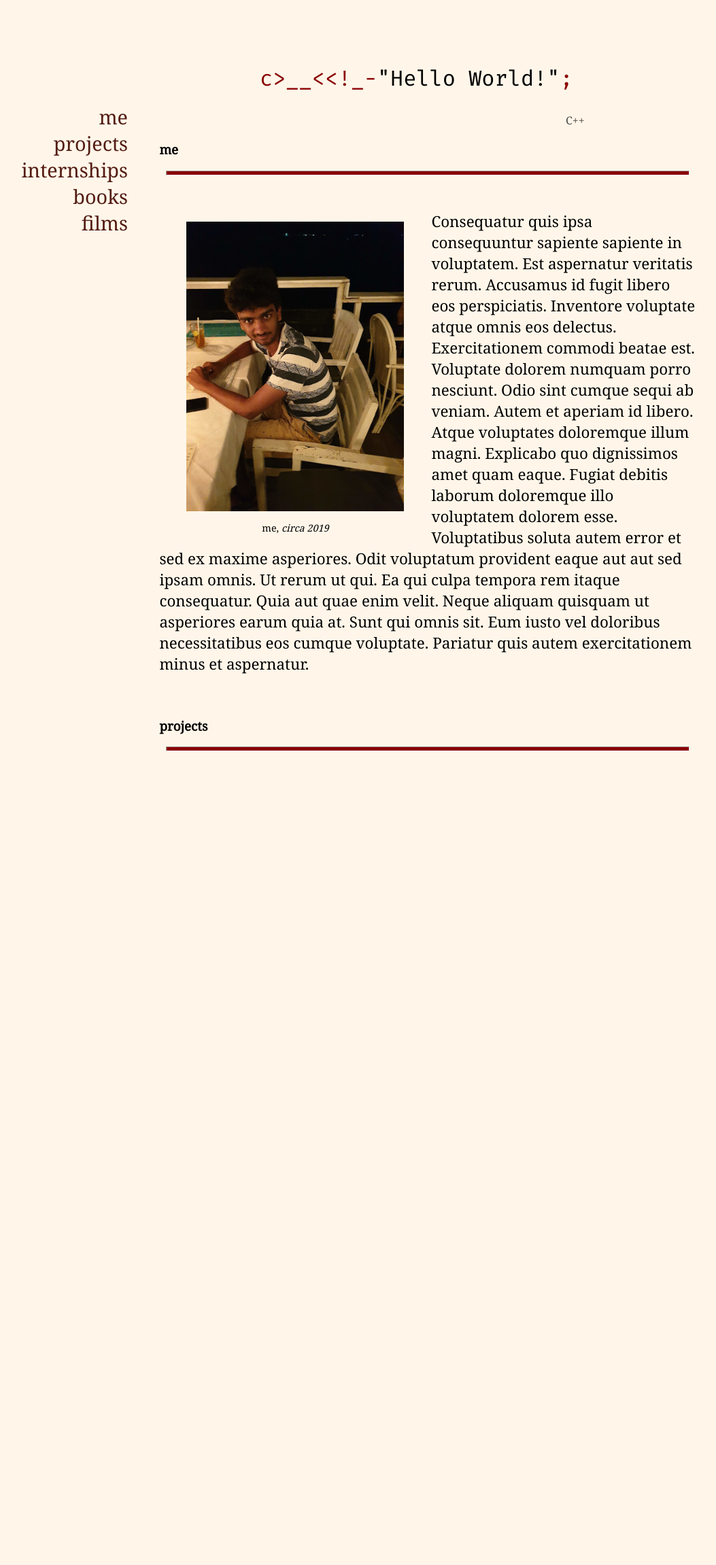
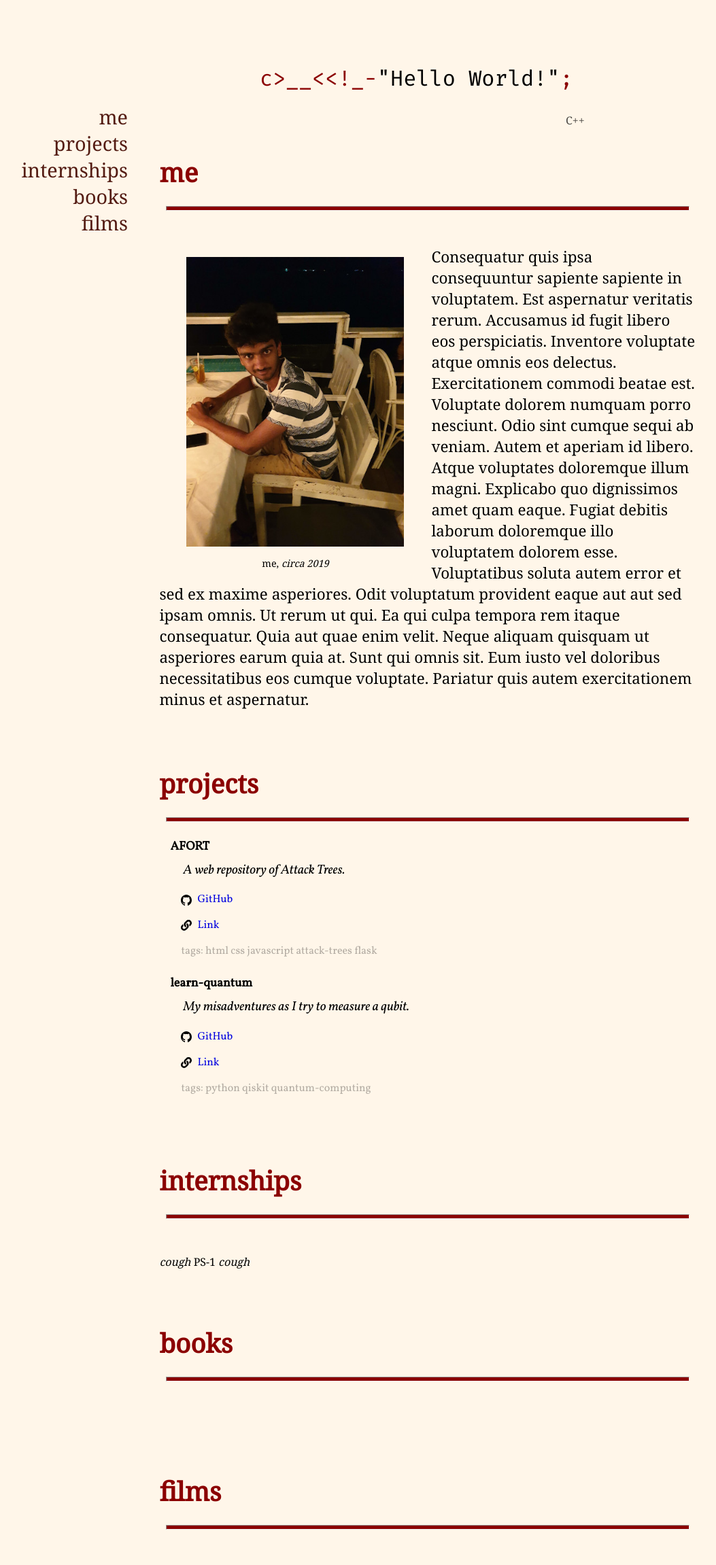
Before and after one commit to harshitgarg22/harshitgarg.in, a Flask app: page / in a window 1280 px wide. Shown: the whole page at 68% size, without its empty margins (95-1148 px from the left). Before the commit the page ends 1105 px from the top, so only its background shows below. Run offline with Flask 2, Linux system fonts and the light colour scheme.

Commit message:
Completed #projects

```diff
--- /dev/null
+++ b/cgi-bin/assets/css/projects.css
@@ -0,0 +1,43 @@
+#project-list {
+  list-style-type: none;
+  padding-left: 1em;
+  color: black;
+  font-family: "Vollkorn", serif;
+}
+
+#project-list > li section a {
+  text-decoration: none;
+  margin-left: 1em;
+  color: #0000df;
+  /* font-family: "Noto Serif", serif; */
+}
+
+#project-list > li section i {
+  padding-left: 1.5em;
+  background-size: 1em;
+}
+
+.project-name {
+  font-size: large;
+  margin-bottom: 0.5em;
+}
+
+.project-description {
+  font-style: italic;
+  margin-top: 0px;
+  font-size: 1.2em;
+  margin-left: 1em;
+}
+
+.project-tags {
+  color: rgba(0, 0, 0, 0.3);
+  margin-left: 1em;
+}
+
+.github-icon {
+  background: url(/static/icons/github.svg) center left no-repeat;
+}
+
+.link-icon {
+  background: url(/static/icons/link-solid.svg) center left no-repeat;
+}
--- a/cgi-bin/templates/index.html
+++ b/cgi-bin/templates/index.html
@@ -8,6 +8,7 @@
     <link rel="stylesheet" href="static/css/nav.css" />
     <link rel="stylesheet" href="static/css/index.css" />
     <link rel="stylesheet" href="static/css/greetings.css" />
+    <link rel="stylesheet" href="static/css/projects.css" />
     <link
       href="https://fonts.googleapis.com/css2?family=Noto+Serif&display=swap"
       rel="stylesheet"
@@ -16,6 +17,7 @@
       href="https://fonts.googleapis.com/css2?family=Fira+Mono&display=swap"
       rel="stylesheet"
     />
+    <link href="https://fonts.googleapis.com/css2?family=Vollkorn:ital@0;1&display=swap" rel="stylesheet">
   </head>
 
   <body onload="displayGreetings(greetings)">
@@ -35,14 +37,10 @@
           >
         </li>
         <li>
-          <a href="#books" onclick="javascript:;" class="nav-element"
-            >books</a
-          >
+          <a href="#books" onclick="javascript:;" class="nav-element">books</a>
         </li>
         <li>
-          <a href="#films" onclick="javascript:;" class="nav-element"
-            >films</a
-          >
+          <a href="#films" onclick="javascript:;" class="nav-element">films</a>
         </li>
       </ul>
     </nav>
@@ -58,7 +56,7 @@
       </div>
       <article id="article-content">
         <section name="me">
-          <h1>me</h1>
+          <h1 class="sub-headings">me</h1>
           <hr />
           <br /><br />
           <figure id="me">
@@ -90,7 +88,56 @@
         </section>
         <section name="projects">
           <br /><br />
-          <h1>projects</h1>
+          <h1 class="sub-headings">projects</h1>
+          <hr />
+          <ul id="project-list">
+            {% for project in projects %}
+            <li>
+              <section>
+                <h1 class="project-name">
+                  {{project.name}}
+                </h1>
+                <p class="project-description">
+                  {{project.description}}
+                </p>
+                <p class="project-github">
+                  {% if 'github' in project%}
+                  <a href="{{project.github}}"
+                    ><i class="github-icon"></i>GitHub</a
+                  >
+                  {% endif %}
+                </p>
+                <p class="project-link">
+                  {% if 'link' in project%}
+                  <a href="{{project.link}}"><i class="link-icon"></i>Link</a>
+                  {% endif %}
+                </p>
+                <p class="project-tags">
+                  tags: {% for tag in project.tags %}
+                      {{ tag }}
+                  {% endfor %}
+                </p>
+              </section>
+            </li>
+            {% endfor %}
+          </ul>
+        </section>
+        <section name="internships">
+          <br /><br />
+          <h1 class="sub-headings">internships</h1>
+          <hr />
+          <br /><br />
+          <em>cough </em>PS-1<em> cough</em>
+        </section>
+        <section name="books">
+          <br /><br />
+          <h1 class="sub-headings">books</h1>
+          <hr />
+          <br /><br />
+        </section>
+        <section name="films">
+          <br /><br />
+          <h1 class="sub-headings">films</h1>
           <hr />
           <br /><br />
         </section>
@@ -100,6 +147,7 @@
 
   <script type="text/javascript">
     greetings = {{greetings|tojson}}
+    projects = {{projects|tojson}}
   </script>
   <script src="static/js/text_scramble.js"></script>
   <script src="static/js/index.js"></script>
```
